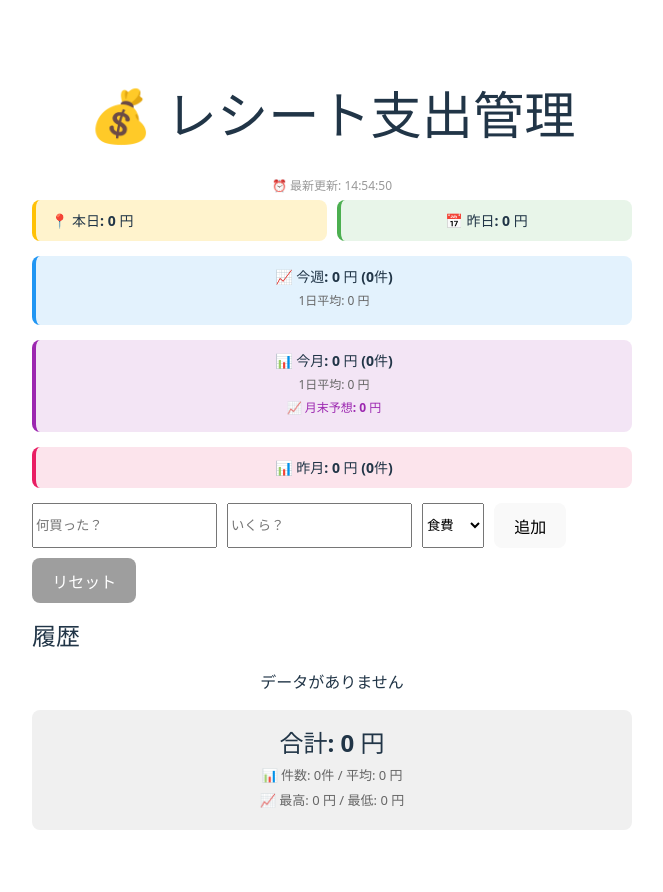
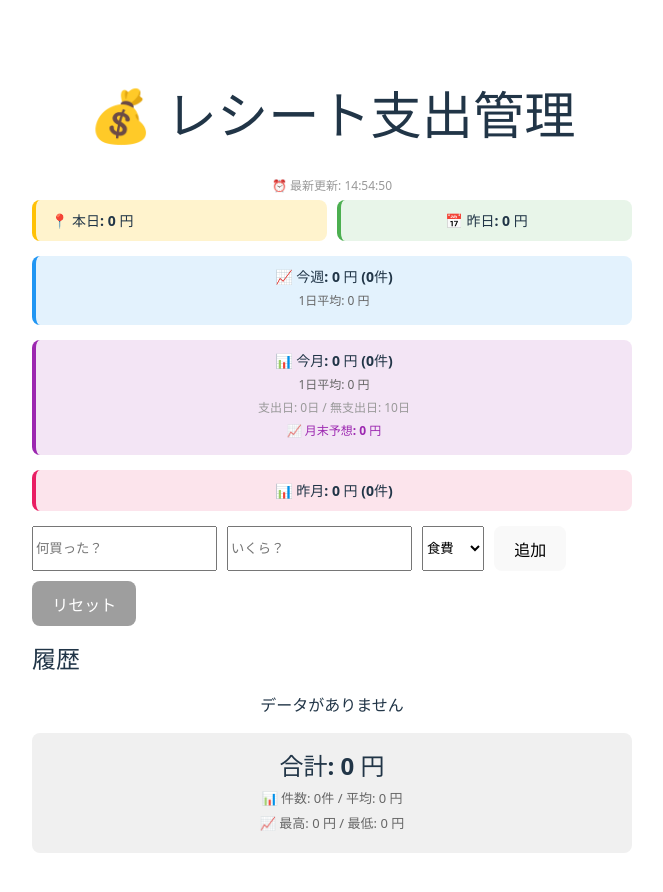
Before and after one commit to 2422041/receipt-app, a React (Vite) app in the folder frontend/: page / in a window 1280 px wide. Shown: the top 892 px of the page, without its empty margins (308-971 px from the left). Built offline with nearby package versions, Linux system fonts and the light colour scheme.

Commit message:
feat: 支出のなかった日を表示

```diff
--- a/frontend/src/App.tsx
+++ b/frontend/src/App.tsx
@@ -146,6 +146,10 @@ function App() {
     .sort(([, a], [, b]) => b - a)
     .slice(0, 3)
 
+  // 📊 今月の無支出日数を計算
+  const daysWithExpense = Object.keys(dailyAmount).filter(date => date >= monthStart).length
+  const daysWithoutExpense = daysPassed - daysWithExpense
+
   // 🏆 最多カテゴリ（最も件数が多いカテゴリ）を取得
   const categoryCount = expenses.reduce((acc, item) => {
     acc[item.category] = (acc[item.category] || 0) + 1
@@ -199,6 +203,7 @@ function App() {
       <div style={{ backgroundColor: '#f3e5f5', padding: '10px 15px', borderRadius: '8px', marginBottom: '15px', borderLeft: '4px solid #9c27b0' }}>
         <p style={{ margin: 0, fontSize: '14px', fontWeight: 'bold' }}>📊 今月: {monthTotal.toLocaleString()} 円 ({monthExpenses.length}件)</p>
         <p style={{ margin: '5px 0', fontSize: '12px', color: '#666' }}>1日平均: {monthAveragePerDay.toLocaleString()} 円</p>
+        <p style={{ margin: '5px 0', fontSize: '12px', color: '#999' }}>支出日: {daysWithExpense}日 / 無支出日: {daysWithoutExpense}日</p>
         {daysRemaining > 0 && (
           <p style={{ margin: '5px 0', fontSize: '12px', color: '#9c27b0', fontWeight: 'bold' }}>📈 月末予想: {Math.round(projectedMonthTotal).toLocaleString()} 円</p>
         )}
```
